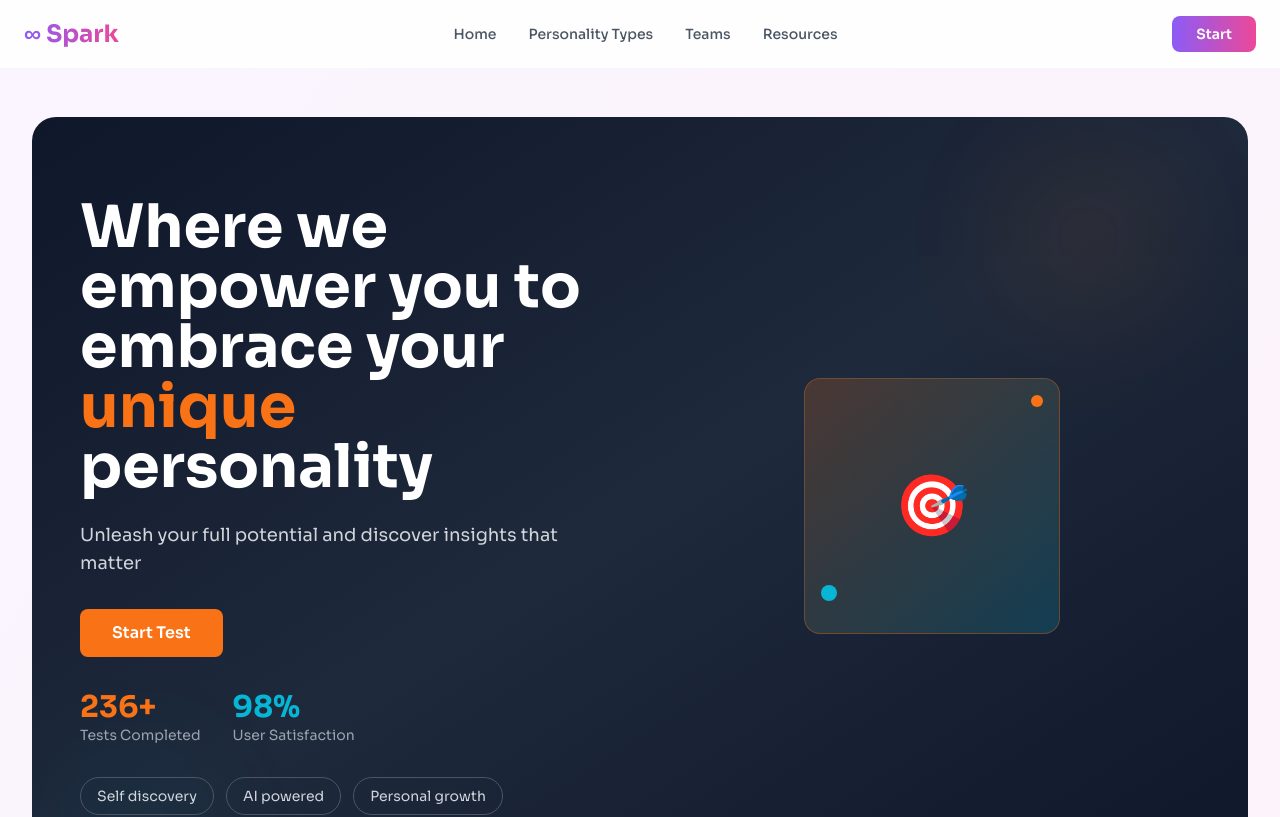
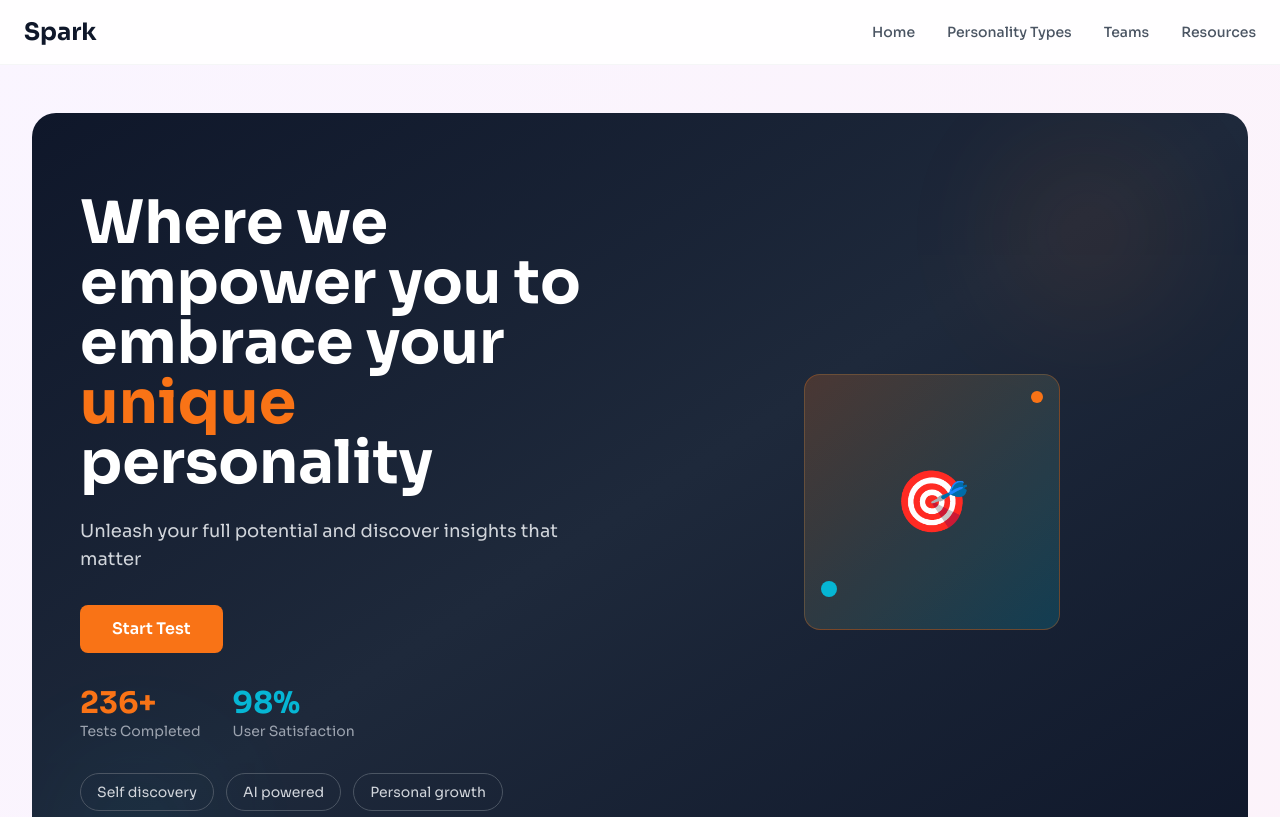
Before and after one commit to ss889/personality, a React (Vite) app: page / in a window 1280 px wide. Shown: the top 817 px of the page. Built offline with nearby package versions, Linux system fonts and the light colour scheme; no server answers.

Commit message:
ui: simplify header branding and remove top action button

```diff
--- a/src/components/layout/Header.tsx
+++ b/src/components/layout/Header.tsx
@@ -1,5 +1,4 @@
 import { FC } from 'react';
-import { motion } from 'framer-motion';
 
 interface HeaderProps {
   onNavigate?: (sectionId: string) => void;
@@ -21,9 +20,9 @@ export const Header: FC<HeaderProps> = ({ onNavigate }) => {
           <button
             type="button"
             onClick={() => onNavigate?.('home-hero')}
-            className="text-2xl font-bold bg-gradient-to-r from-vibrant-purple to-vibrant-pink bg-clip-text text-transparent"
+            className="text-2xl font-bold text-slate-900"
           >
-            ∞ Spark
+            Spark
           </button>
         </div>
 
@@ -41,16 +40,6 @@ export const Header: FC<HeaderProps> = ({ onNavigate }) => {
           ))}
         </nav>
 
-        {/* Login Button */}
-        <motion.button
-          type="button"
-          whileHover={{ scale: 1.02 }}
-          whileTap={{ scale: 0.98 }}
-          onClick={() => onNavigate?.('personality-types')}
-          className="px-6 py-2 bg-gradient-to-r from-vibrant-purple to-vibrant-pink text-white rounded-lg font-semibold text-sm transition-all duration-300 hover:shadow-[0_0_20px_rgba(139,92,246,0.6),0_0_40px_rgba(236,72,153,0.3)] focus-visible:outline-2 focus-visible:outline-offset-2 focus-visible:outline-vibrant-purple"
-        >
-          Start
-        </motion.button>
       </div>
     </header>
   );
```
